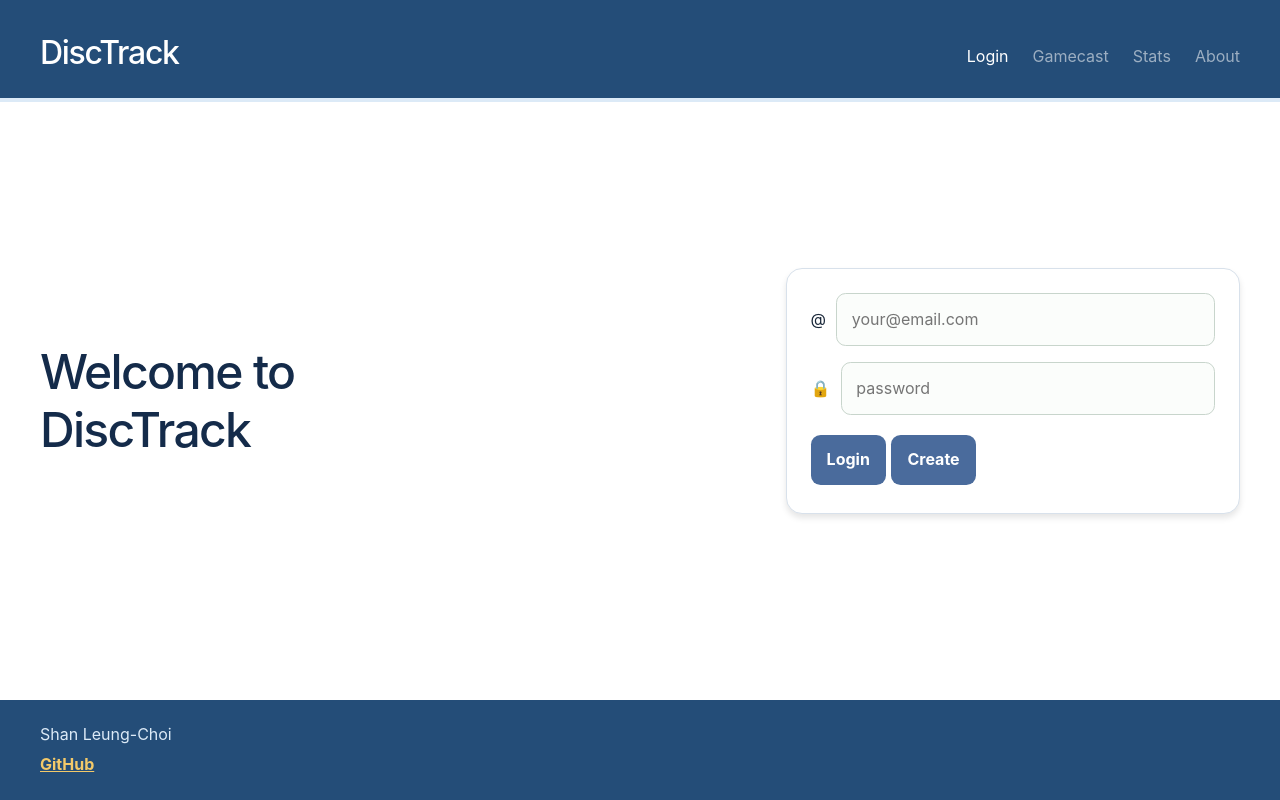
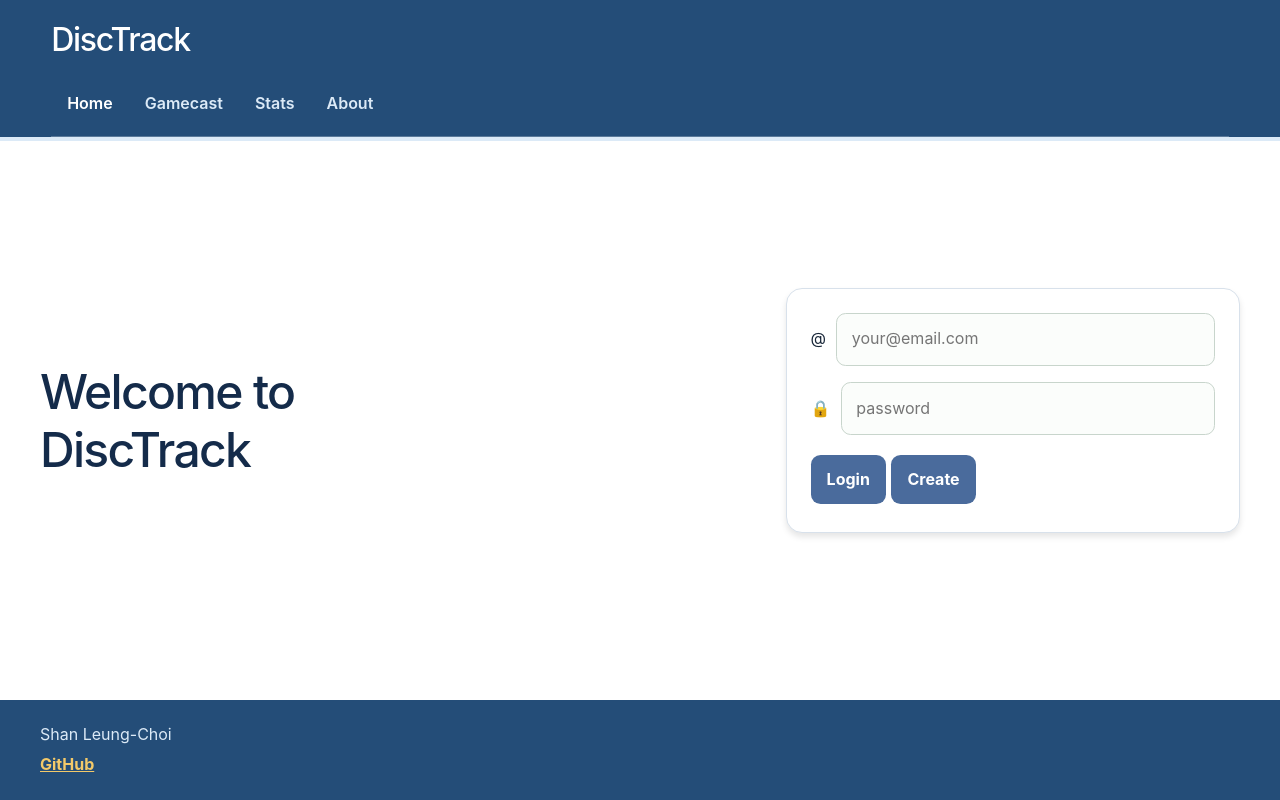
Before and after one commit to bombxark27/startup, a React (Vite) app: page / in a window 1280 px wide. Built offline with nearby package versions, Linux system fonts and the light colour scheme.

Commit message:
updated position of navbar

```diff
--- a/src/app.css
+++ b/src/app.css
@@ -313,6 +313,70 @@ button:active {
     }
 }
 
+.site-header {
+    background: var(--navy-800);
+    color: white;
+    padding: 1rem clamp(1rem, 4vw, 3.5rem) 0;
+    border-bottom: 4px solid var(--ice-blue);
+}
+
+.header-content {
+    max-width: 1200px;
+    margin: 0 auto;
+}
+
+.site-header h1 {
+    margin: 0;
+    padding: 0.25rem 0 0.75rem;
+    font-size: clamp(1.35rem, 2.5vw, 2rem);
+    line-height: 1.25;
+    letter-spacing: -0.04em;
+}
+
+.site-header nav {
+    width: 100%;
+    margin-top: 0.5rem;
+    border-bottom: 1px solid rgba(255, 255, 255, 0.2);
+}
+
+.site-header nav menu {
+    display: flex;
+    flex-wrap: wrap;
+    gap: 0;
+    list-style: none;
+    margin: 0;
+    padding: 0;
+}
+
+.site-header nav li {
+    margin: 0;
+}
+
+.site-header nav a {
+    display: block;
+    padding: 0.7rem 1rem;
+    color: var(--ice-blue);
+    text-decoration: none;
+    border-radius: 0.6rem 0.6rem 0 0;
+    font-weight: 600;
+    transition: background-color 160ms ease, color 160ms ease;
+}
+
+.site-header nav a:hover,
+.site-header nav a:focus-visible {
+    background: var(--navy-950);
+    color: white;
+}
+
+.site-header nav a.active {
+    color: white;
+}
+
+.site-header nav {
+    border-bottom: 1px solid rgba(255, 255, 255, 0.25);
+    padding-bottom: 0.5rem;
+}
+
 @media (max-width: 420px) {
     nav menu {
         gap: 0.1rem;
--- a/src/app.jsx
+++ b/src/app.jsx
@@ -13,36 +13,30 @@ export default function App() {
   return (
     <BrowserRouter>
       <div className="body">
-        <header className="container-fluid">
-          <nav className="navbar navbar-dark">
-            <div className="navbar-brand">
+
+    <header className="site-header">
+    <div className="header-content">
         <h1>DiscTrack</h1>
-            </div>
 
-            <menu className="navbar-nav flex-row gap-4">
-              <li className="nav-item">
-                <NavLink className="nav-link" to="/">
-                  Login
-                </NavLink>
+        <nav>
+        <menu>
+            <li>
+            <NavLink to="/">Home</NavLink>
             </li>
-              <li className="nav-item">
-                <NavLink className="nav-link" to="/gamecast">
-                  Gamecast
-                </NavLink>
+            <li>
+            <NavLink to="/gamecast">Gamecast</NavLink>
             </li>
-              <li className="nav-item">
-                <NavLink className="nav-link" to="/stats">
-                  Stats
-                </NavLink>
+            <li>
+            <NavLink to="/stats">Stats</NavLink>
             </li>
-              <li className="nav-item">
-                <NavLink className="nav-link" to="/about">
-                  About
-                </NavLink>
+            <li>
+            <NavLink to="/about">About</NavLink>
             </li>
         </menu>
         </nav>
+    </div>
     </header>
+
 
         <Routes>
           <Route path="/" element={<Login />} />
```
Lines whose indentation alone changed are shown as unchanged.
